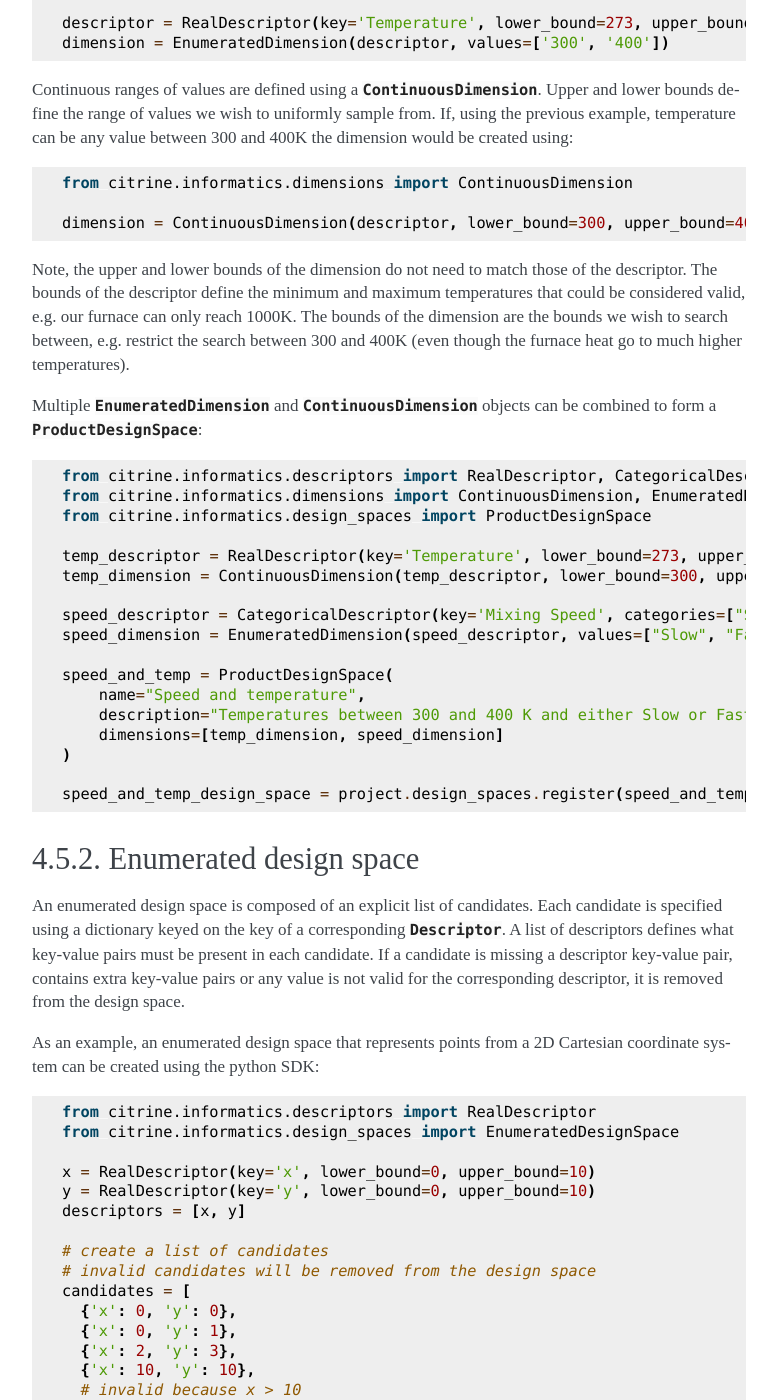
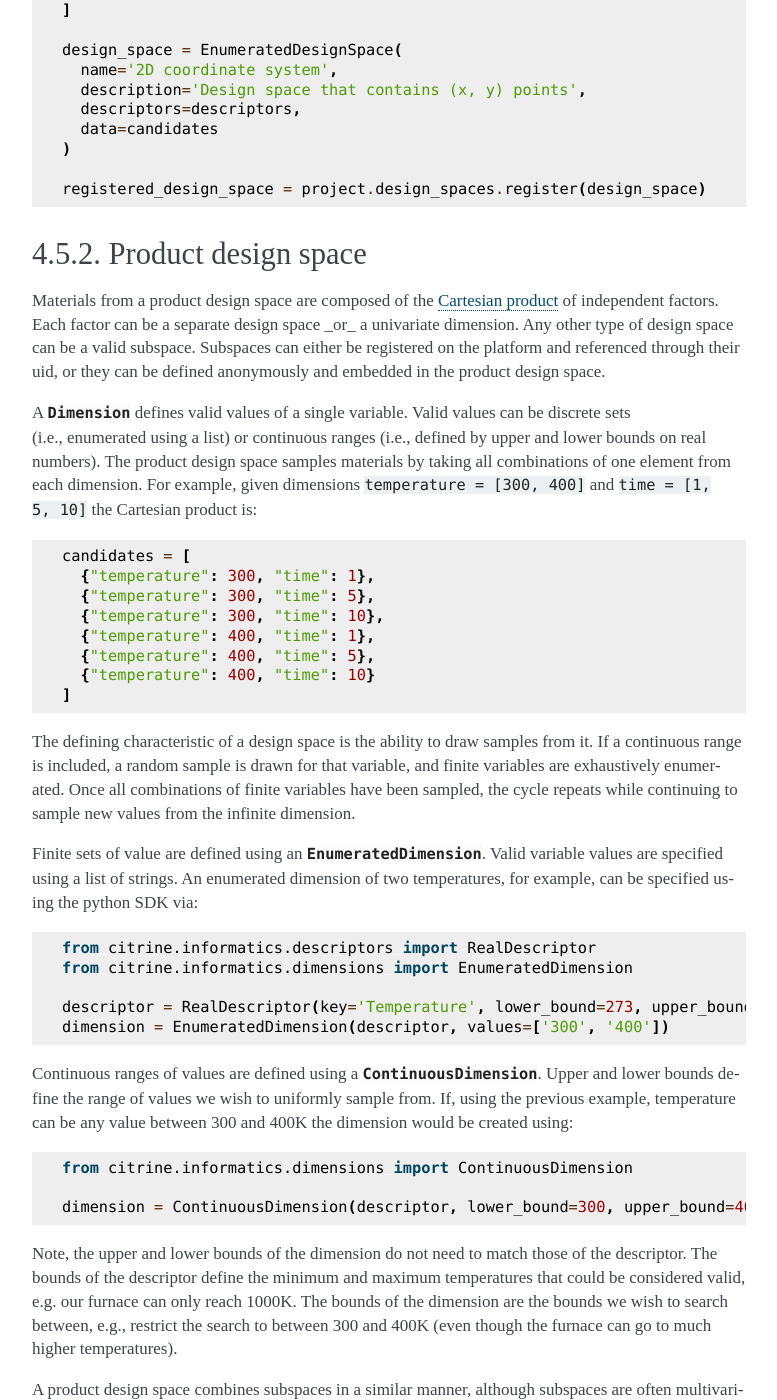
Before and after one commit to CitrineInformatics/citrine-python, a Sphinx documentation site: the page built from docs/source/workflows/design_spaces.rst, in a window 1280 px wide and 1400 px high, scrolled down 965 px. Shown: the whole window, without its empty margins (376-1153 px from the left). Built offline with Sphinx 7.4.7, drawn with Linux system fonts in a browser that asks for light colours; the version number could not be read and is left out; some of the changed text lies outside the part shown.

Commit message:
Expand docs on product design space

```diff
--- a/docs/source/workflows/design_spaces.rst
+++ b/docs/source/workflows/design_spaces.rst
@@ -5,84 +5,10 @@
 Design Spaces must be registered to be used in a :doc:`design workflow <design_workflows>`.
 Currently, there are four design spaces:
 
+-  `EnumeratedDesignSpace <#enumerated-design-space>`__
 -  `ProductDesignSpace <#product-design-space>`__
--  `EnumeratedDesignSpace <#enumerated-design-space>`__
 -  `DataSourceDesignSpace <#data-source-design-space>`__
 -  `FormulationDesignSpace <#formulation-design-space>`__
-
-Product design space
---------------------
-
-Materials from a product design space are composed from the `Cartesian product`_ of univariate dimensions.
-A dimension defines valid values of a single variable.
-Valid values can be discrete sets (i.e. enumerated using a list) or continuous ranges (i.e. defined by upper and lower bounds on real numbers).
-This design space samples materials by taking one element from each of the dimensions.
-For example, given dimensions ``temperature = [300, 400]`` and ``time = [1, 5, 10]`` the Cartesian product is:
-
-.. _`Cartesian product`: https://en.wikipedia.org/wiki/Cartesian_product
-
-.. code:: python
-
-   candidates = [
-     {"temperature": 300, "time": 1},
-     {"temperature": 300, "time": 5},
-     {"temperature": 300, "time": 10},
-     {"temperature": 400, "time": 1},
-     {"temperature": 400, "time": 5},
-     {"temperature": 400, "time": 10}
-   ]
-
-The defining method of a design space is the ability to draw samples from it.
-If a continuous range is included, a random sample is drawn for that variable, and finite variables are exhaustively enumerated.
-Once all combinations of finite variables have been sampled, the cycle repeats while continuing to sample new values from the infinite dimension.
-
-Finite sets of value are defined using an :class:`~citrine.informatics.dimensions.EnumeratedDimension`.
-Valid variable values are specified using a list of strings.
-An enumerated dimension of two temperatures, for example, can be specified using the python SDK via:
-
-.. code:: python
-
-   from citrine.informatics.descriptors import RealDescriptor
-   from citrine.informatics.dimensions import EnumeratedDimension
-
-   descriptor = RealDescriptor(key='Temperature', lower_bound=273, upper_bound=1000, units='K')
-   dimension = EnumeratedDimension(descriptor, values=['300', '400'])
-
-Continuous ranges of values are defined using a :class:`~citrine.informatics.dimensions.ContinuousDimension`.
-Upper and lower bounds define the range of values we wish to uniformly sample from.
-If, using the previous example, temperature can be any value between 300 and 400K the dimension would be created using:
-
-.. code:: python
-
-   from citrine.informatics.dimensions import ContinuousDimension
-
-   dimension = ContinuousDimension(descriptor, lower_bound=300, upper_bound=400)
-
-Note, the upper and lower bounds of the dimension do not need to match those of the descriptor.
-The bounds of the descriptor define the minimum and maximum temperatures that could be considered valid, e.g. our furnace can only reach 1000K.
-The bounds of the dimension are the bounds we wish to search between, e.g. restrict the search between 300 and 400K (even though the furnace heat go to much higher temperatures).
-
-Multiple :class:`~citrine.informatics.dimensions.EnumeratedDimension` and :class:`~citrine.informatics.dimensions.ContinuousDimension` objects can be combined to form a :class:`~citrine.informatics.design_spaces.product_design_space.ProductDesignSpace`:
-
-.. code:: python
-
-    from citrine.informatics.descriptors import RealDescriptor, CategoricalDescriptor
-    from citrine.informatics.dimensions import ContinuousDimension, EnumeratedDimension
-    from citrine.informatics.design_spaces import ProductDesignSpace
-
-    temp_descriptor = RealDescriptor(key='Temperature', lower_bound=273, upper_bound=1000, units='K')
-    temp_dimension = ContinuousDimension(temp_descriptor, lower_bound=300, upper_bound=400)
-
-    speed_descriptor = CategoricalDescriptor(key='Mixing Speed', categories=["Slow", "Medium", "Fast"])
-    speed_dimension = EnumeratedDimension(speed_descriptor, values=["Slow", "Fast"])
-
-    speed_and_temp = ProductDesignSpace(
-        name="Speed and temperature",
-        description="Temperatures between 300 and 400 K and either Slow or Fast",
-        dimensions=[temp_dimension, speed_dimension]
-    )
-
-    speed_and_temp_design_space = project.design_spaces.register(speed_and_temp)
 
 Enumerated design space
 -----------------------
@@ -126,6 +52,125 @@
    )
 
    registered_design_space = project.design_spaces.register(design_space)
+
+Product design space
+--------------------
+
+Materials from a product design space are composed of the `Cartesian product`_ of independent factors.
+Each factor can be a separate design space _or_ a univariate dimension.
+Any other type of design space can be a valid subspace.
+Subspaces can either be registered on the platform and referenced through their uid, or they can be defined anonymously and embedded in the product design space.
+
+A :class:`~citrine.informatics.dimensions.Dimension` defines valid values of a single variable.
+Valid values can be discrete sets (i.e., enumerated using a list) or continuous ranges (i.e., defined by upper and lower bounds on real numbers).
+The product design space samples materials by taking all combinations of one element from each dimension.
+For example, given dimensions ``temperature = [300, 400]`` and ``time = [1, 5, 10]`` the Cartesian product is:
+
+.. _`Cartesian product`: https://en.wikipedia.org/wiki/Cartesian_product
+
+.. code:: python
+
+   candidates = [
+     {"temperature": 300, "time": 1},
+     {"temperature": 300, "time": 5},
+     {"temperature": 300, "time": 10},
+     {"temperature": 400, "time": 1},
+     {"temperature": 400, "time": 5},
+     {"temperature": 400, "time": 10}
+   ]
+
+The defining characteristic of a design space is the ability to draw samples from it.
+If a continuous range is included, a random sample is drawn for that variable, and finite variables are exhaustively enumerated.
+Once all combinations of finite variables have been sampled, the cycle repeats while continuing to sample new values from the infinite dimension.
+
+Finite sets of value are defined using an :class:`~citrine.informatics.dimensions.EnumeratedDimension`.
+Valid variable values are specified using a list of strings.
+An enumerated dimension of two temperatures, for example, can be specified using the python SDK via:
+
+.. code:: python
+
+   from citrine.informatics.descriptors import RealDescriptor
+   from citrine.informatics.dimensions import EnumeratedDimension
+
+   descriptor = RealDescriptor(key='Temperature', lower_bound=273, upper_bound=1000, units='K')
+   dimension = EnumeratedDimension(descriptor, values=['300', '400'])
+
+Continuous ranges of values are defined using a :class:`~citrine.informatics.dimensions.ContinuousDimension`.
+Upper and lower bounds define the range of values we wish to uniformly sample from.
+If, using the previous example, temperature can be any value between 300 and 400K the dimension would be created using:
+
+.. code:: python
+
+   from citrine.informatics.dimensions import ContinuousDimension
+
+   dimension = ContinuousDimension(descriptor, lower_bound=300, upper_bound=400)
+
+Note, the upper and lower bounds of the dimension do not need to match those of the descriptor.
+The bounds of the descriptor define the minimum and maximum temperatures that could be considered valid, e.g. our furnace can only reach 1000K.
+The bounds of the dimension are the bounds we wish to search between, e.g., restrict the search to between 300 and 400K (even though the furnace can go to much higher temperatures).
+
+A product design space combines subspaces in a similar manner, although subspaces are often multivariate.
+However the same principle holds for sampling: all combinations of finite factors are enumerated, while infinite factors are sampled continuously.
+Note, each factor must be **independent**.
+This means that the same descriptor may not appear more than once in a product design space.
+
+As an example, let's create a produt design space that defines the ways in which we might mix two pigments together and stir at some temperature.
+We are only interested in specific amounts of each pigment, so we create an enumerated design space that defines the amounts we wish to test.
+The mixing speed is discrete, so we describe it with an enumerated dimension.
+And temperature is described by a continuous dimension.
+
+.. code:: python
+
+    from citrine.informatics.descriptors import RealDescriptor, CategoricalDescriptor
+    from citrine.informatics.dimensions import ContinuousDimension, EnumeratedDimension
+    from citrine.informatics.design_spaces import ProductDesignSpace, EnumeratedDesignSpace
+
+    pigmentA_descriptor = RealDescriptor(key='Amount of Pigment A', lower_bound=0, upper_bound=100, units='g')
+    pigmentB_descriptor = RealDescriptor(key='Amount of Pigment B', lower_bound=0, upper_bound=100, units='g')
+    enumerated_space = EnumeratedDesignSpace(
+        name="amounts of pigments A and B",
+        description="total amount of pigment is 100 grams",
+        data=[
+            {'Amount of Pigment A': 10.0, 'Amount of Pigment B': 90.0},
+            {'Amount of Pigment A': 15.0, 'Amount of Pigment B': 85.0},
+            {'Amount of Pigment A': 20.0, 'Amount of Pigment B': 80.0}
+        ]
+    )
+    enumerated_space_registered = project.design_spaces.register(enumerated_space)
+    enumerated_space_uid = enumerated_space_registered.uid
+
+    temp_descriptor = RealDescriptor(key='Temperature', lower_bound=273, upper_bound=1000, units='K')
+    temp_dimension = ContinuousDimension(temp_descriptor, lower_bound=300, upper_bound=400)
+
+    speed_descriptor = CategoricalDescriptor(key='Mixing Speed', categories=["Slow", "Medium", "Fast"])
+    speed_dimension = EnumeratedDimension(speed_descriptor, values=["Slow", "Fast"])
+
+    product_space = ProductDesignSpace(
+        name="Mix 2 pigments at some speed and temperature",
+        description="Pigments A and B, temperatures between 300 and 400 K, and either Slow or Fast",
+        subspaces=[enumerated_space_uid],
+        dimensions=[temp_dimension, speed_dimension]
+    )
+
+    product_space = project.design_spaces.register(product_space)
+
+In the approach shown above, the enumerated design space is registered on-platform and can be used in other contexts.
+It would also be valid, however, to not register the enumerated design space and to include it in the product design space directly as opposed to through its uid: `subspaces=[enumerated_space]`.
+
+The enumerated design space defined in this way might product the following candidates:
+
+.. code:: python
+
+    candidates = [
+        {"Amount of Pigment A": 10.0, "Amount of Pigment B": 90.0, "Mixing Speed": "Slow", "Temperature": 329.1356},
+        {"Amount of Pigment A": 10.0, "Amount of Pigment B": 90.0, "Mixing Speed": "Fast", "Temperature": 391.5329},
+        {"Amount of Pigment A": 15.0, "Amount of Pigment B": 85.0, "Mixing Speed": "Slow", "Temperature": 388.2350},
+        {"Amount of Pigment A": 15.0, "Amount of Pigment B": 85.0, "Mixing Speed": "Fast", "Temperature": 347.9817},
+        {"Amount of Pigment A": 20.0, "Amount of Pigment B": 80.0, "Mixing Speed": "Slow", "Temperature": 381.8395},
+        {"Amount of Pigment A": 20.0, "Amount of Pigment B": 80.0, "Mixing Speed": "Fast", "Temperature": 305.8001},
+        {"Amount of Pigment A": 10.0, "Amount of Pigment B": 90.0, "Mixing Speed": "Slow", "Temperature": 338.1545},
+        ... # enumerated factors repeat while continuously sampling Temperature
+   ]
 
 Data Source Design Space
 ------------------------
```
